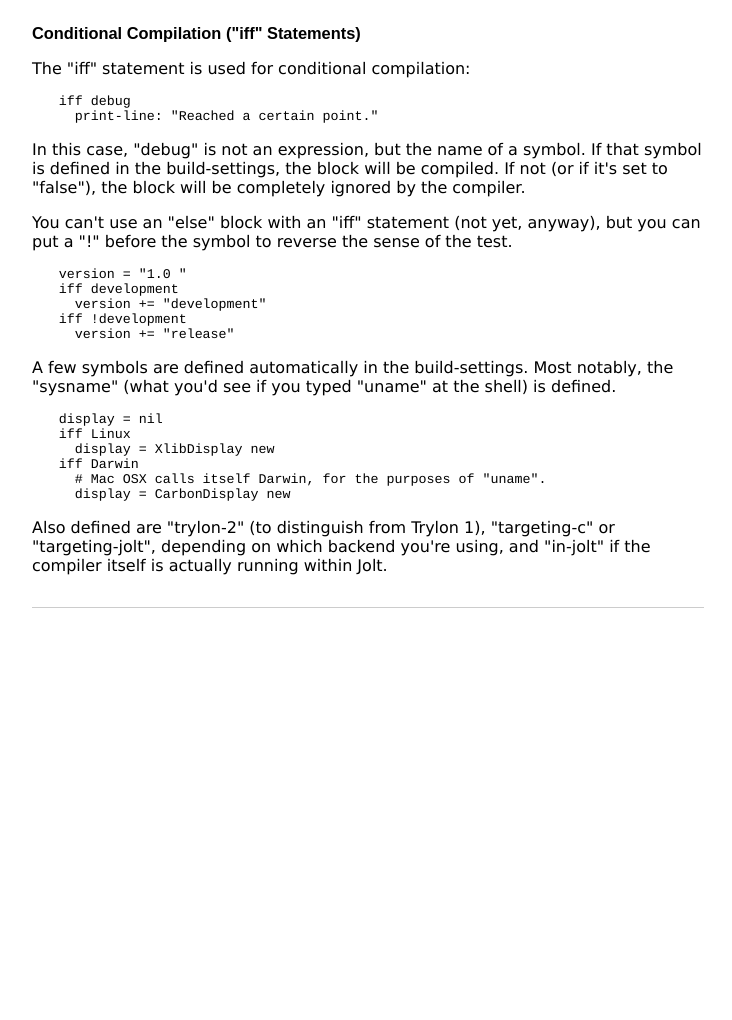
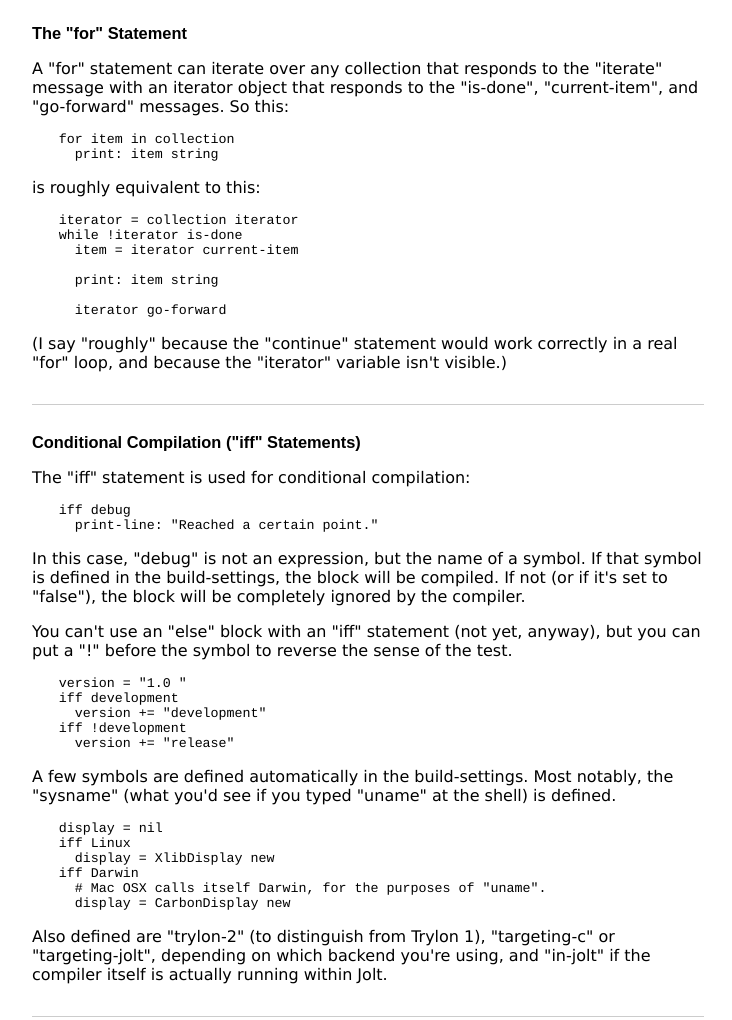
Before and after one commit to stevefolta/trylon, a plain HTML site: page docs/html/statements.html in a window 1280 px wide. Shown: the part 1900-2920 px from the top of the page, without its empty margins (272-1004 px from the left). Before the commit the page ends 2556 px from the top, so only its background shows below. Drawn offline with Linux system fonts and the light colour scheme.

Commit message:
Docs: Added a section on the "for" statement.

```diff
--- a/docs/html/statements.html
+++ b/docs/html/statements.html
@@ -201,6 +201,33 @@ Assignments are expressions, so you can do things like "x = y = 0".
 </div>
 
 <div class="entry">
+<div class="entry-title"> The "for" Statement </div>
+<p>
+A "for" statement can iterate over any collection that responds to the "iterate" message with an iterator object that responds to the "is-done", "current-item", and "go-forward" messages.  So this:
+</p>
+
+<div class="code">for item in collection
+  print: item string</div>
+
+<p>
+is roughly equivalent to this:
+</p>
+
+<div class="code">iterator = collection iterator
+while !iterator is-done
+  item = iterator current-item
+
+  print: item string
+
+  iterator go-forward</div>
+
+<p>
+(I say "roughly" because the "continue" statement would work correctly in a real "for" loop, and because the "iterator" variable isn't visible.)
+</p>
+
+</div>
+
+<div class="entry">
 <div class="entry-title"> Conditional Compilation ("iff" Statements) </div>
 <p>
 The "iff" statement is used for conditional compilation:
```
Also changed, not shown: docs/html/expressions.html (+1 -1 lines), 2 other files.
